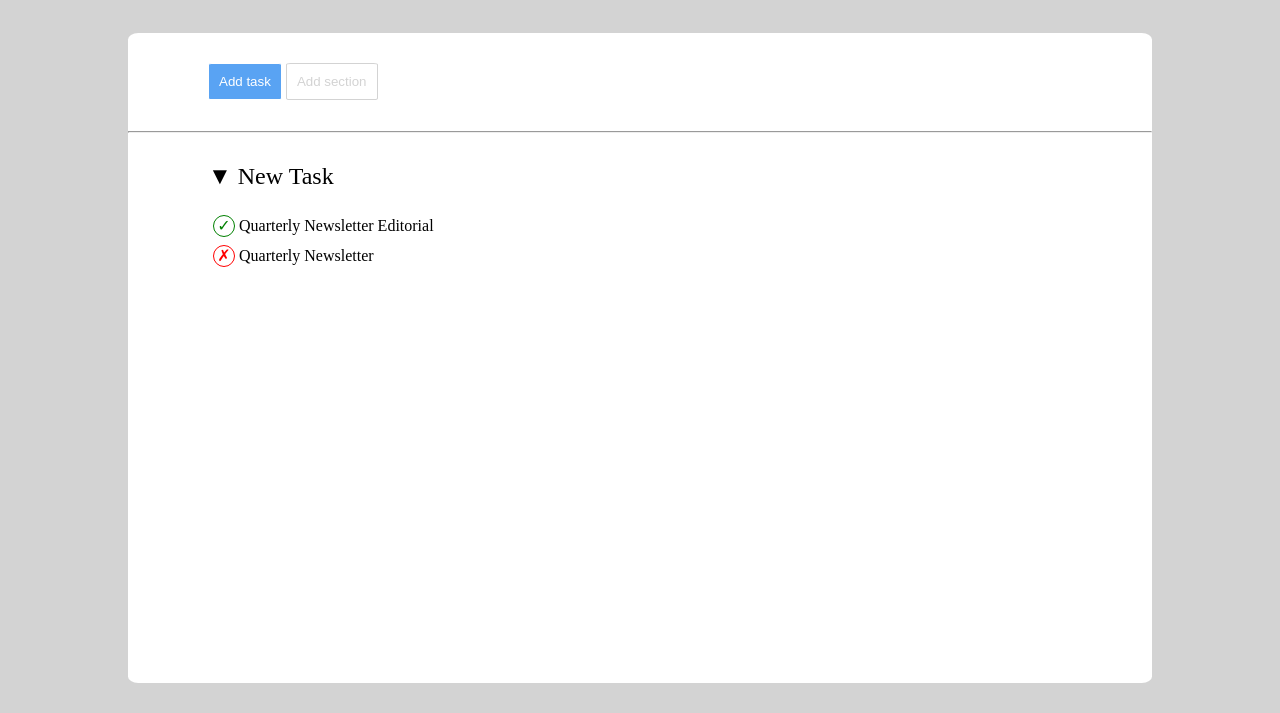
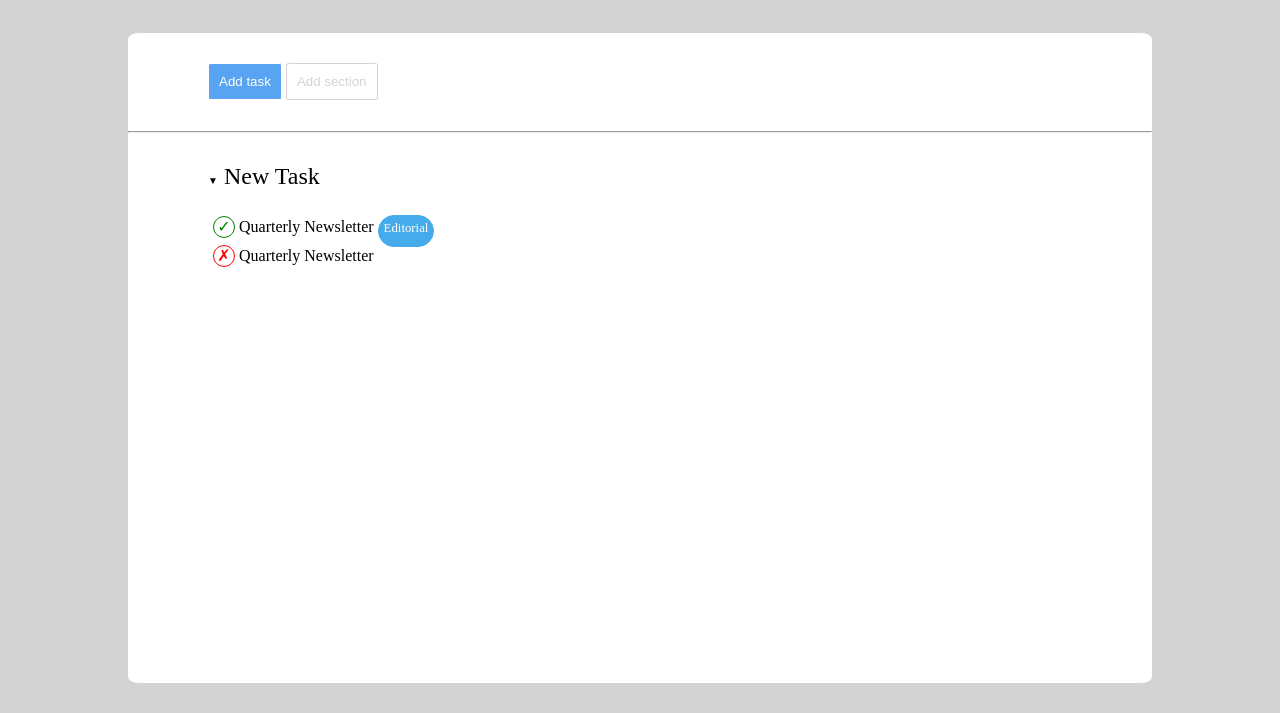
Before and after one commit to Francesca-Dascanio/html-css-toboolist, a plain HTML site: page index.html in a window 1280 px wide. Shown: the part 87-800 px from the top of the page. Drawn offline with Linux system fonts and the light colour scheme.

Commit message:
Aggiunta label 1

```diff
--- a/css/style.css
+++ b/css/style.css
@@ -80,6 +80,7 @@ body {
 
 .title::before {
     content: '\25BC';
+    font-size: 10px;;
 }
 
 
@@ -115,3 +116,22 @@ body {
     border-color: red;
     color: red;
 }
+
+
+.item::after {
+    border: 1px solid;
+    border-radius: 25px;
+    display: inline-block;
+    width: auto;
+    height: 20px;
+    padding: 5px;
+    color: white;
+    font-size: 0.8em;
+
+}
+
+#label1::after {
+    content: 'Editorial';
+    background-color: #45abea;
+    border-color: #45abea;
+}
--- a/index.html
+++ b/index.html
@@ -35,11 +35,8 @@
                         New Task
                     </div>
                     <ul class="list">
-                        <li class="item checked">
+                        <li class="item checked" id="label1">
                            Quarterly Newsletter
-                           <span>
-                            Editorial
-                           </span>
                         </li>
                         <li class="item unchecked">
                            Quarterly Newsletter
```
